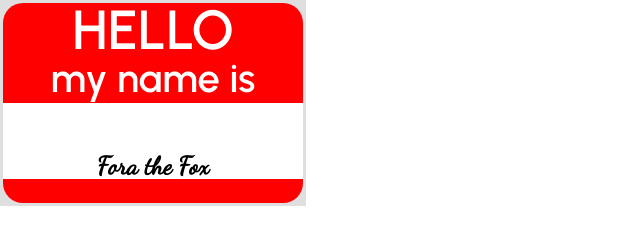
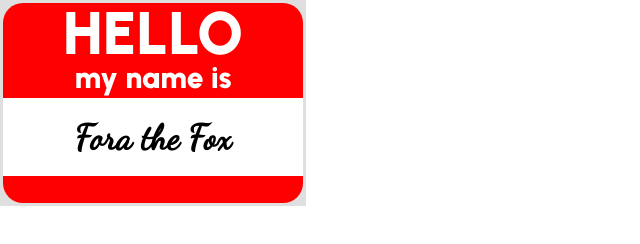
Before and after one commit to fora-heims/LAB-02a-name-tag, a plain HTML site: page index.html in a window 1280 px wide. Shown: the whole page, without its empty margins (0-640 px from the left). Drawn offline with Linux system fonts and the light colour scheme.

Commit message:
to vertically center the name

```diff
--- a/index.html
+++ b/index.html
@@ -7,7 +7,7 @@
     <title>Name Tag</title>
     <link rel="stylesheet" href="styles.css">
     <link rel="stylesheet" href="reset.css">
-    <link href="https://fonts.googleapis.com/css2?family=Dancing+Script&family=Urbanist:wght@600&display=swap" rel="stylesheet">
+    <link href="https://fonts.googleapis.com/css2?family=Dancing+Script&family=Urbanist:wght@900&display=swap" rel="stylesheet">
 </head>
 <body>
     <div class="grey-box">
--- a/styles.css
+++ b/styles.css
@@ -17,27 +17,29 @@
 
 .white-box {
     background-color: white;
-    padding-top: 50px;
+    padding-top: 25px;
+    padding-bottom: 25px;
     color: black;
-    font-size: 25px;
+    font-size: 35px;
     margin-top: 5px;
-  /*  margin-bottom: 15px; */
+    line-height: 25px;
 }
 
 .h1 {
     color: white;
-    font-size: 55px;
+    font-size: 60px;
     font-family: 'Urbanist', sans-serif;
     font-weight: bold;
 }
 
 .h2 {
     color: white;
-    font-size : 40px;
+    font-size : 30px;
     font-family: 'Urbanist', sans-serif;
 }
 
 .name {
     font-family: 'Dancing Script', cursive;
     font-weight: bold;
+    vertical-align: middle;
 }
```
